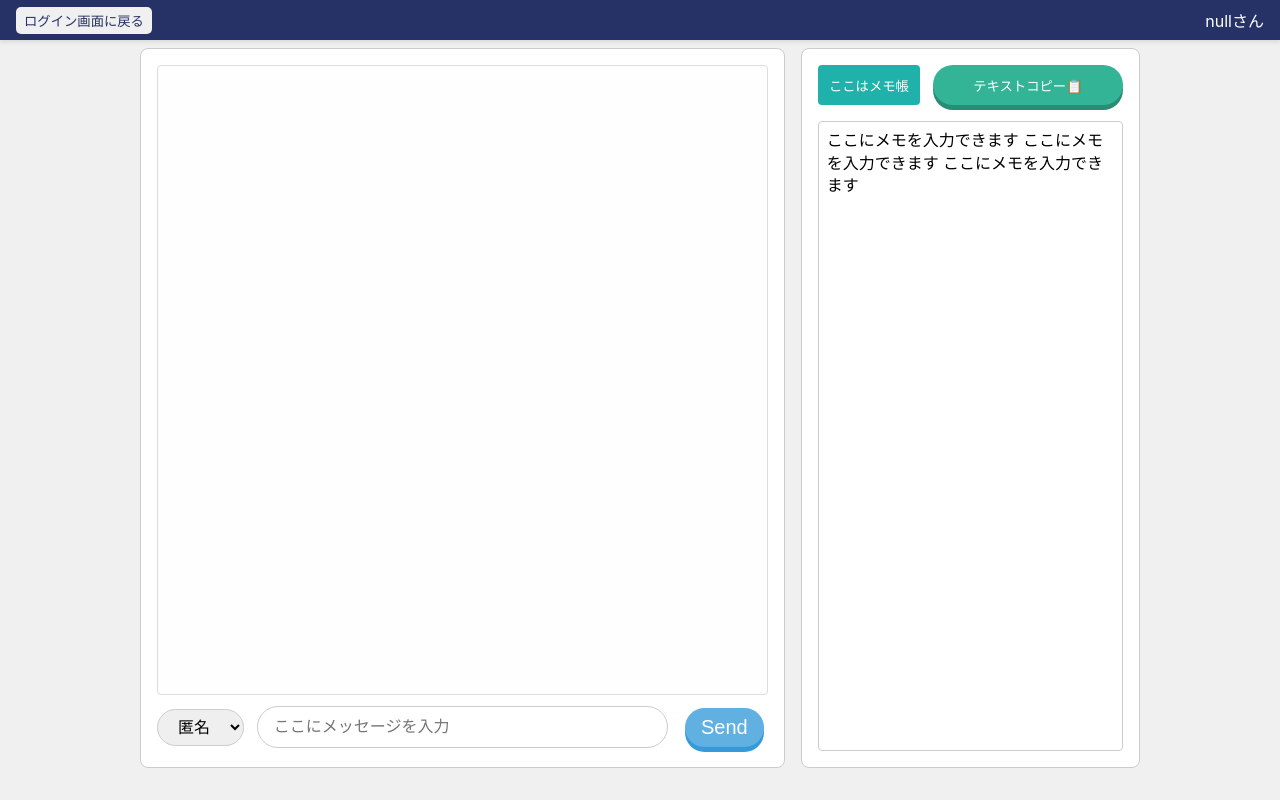
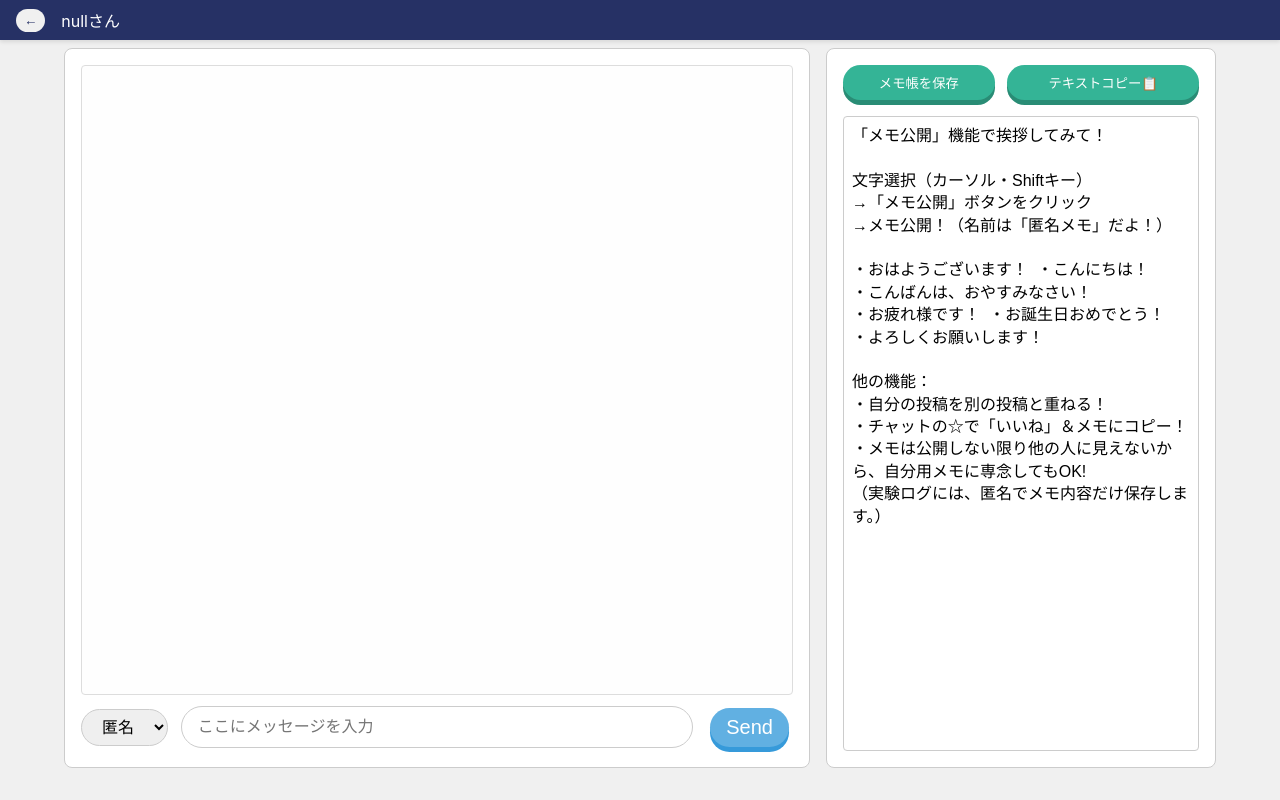
Before and after one commit to stumn/chatWithMemoPad, a website: page public/chat-room.html in a window 1280 px wide. Drawn offline with nearby package versions, Linux system fonts and the light colour scheme; no server answers.

Commit message:
見た目

```diff
--- a/public/chat-room.html
+++ b/public/chat-room.html
@@ -11,11 +11,9 @@
 
 <body>
   <header>
-    <button id="backButton" onclick="BackToLogin()">ログイン画面に戻る</button>
-    <div>
-      <span id="onlines"></span>
-      <span id="sign-up-name"></span>
-    </div>
+    <button id="backButton" onclick="BackToLogin()">←</button>
+    <span id="sign-up-name"></span>
+    <span id="onlines"></span>
   </header>
 
   <main>
@@ -38,10 +36,10 @@
 
     <div id="privateMemo">
       <div id="memoButtons">
-        <button id="memoPadButton">ここはメモ帳</button>
+        <button id="memoPadButton">メモ帳を保存</button>
         <button id="copyButton">テキストコピー📋</button>
       </div>
-      <textarea id="memoPad">ここにメモを入力できます ここにメモを入力できます ここにメモを入力できます</textarea>
+      <textarea id="memoPad"></textarea>
       <button id="hoverButton">メモ公開</button>
     </div>
   </main>
--- a/public/chat-room.js
+++ b/public/chat-room.js
@@ -5,14 +5,6 @@ const socket = io.connect('https://chatwithmemopad.onrender.com', {
     reconnectionDelayMax: 5000,     // 最大待機時間（ミリ秒）
     timeout: 10000,                 // 接続試行のタイムアウト時間（ミリ秒）
 });
-
-// const socket = io.connect('localhost:3000', {
-//     reconnect: true,                // 自動再接続を有効にする
-//     reconnectionAttempts: Infinity, // 無限回再接続を試みる
-//     reconnectionDelay: 1000,        // 再接続前の待機時間（ミリ秒）
-//     reconnectionDelayMax: 5000,     // 最大待機時間（ミリ秒）
-//     timeout: 10000,                 // 接続試行のタイムアウト時間（ミリ秒）
-// });
 
 // html要素の取得
 function $(id) {
@@ -24,6 +16,7 @@ function $(id) {
 
 const messageLists = $('messageLists');
 const memoPad = $('memoPad');
+const memoPadButton = $('memoPadButton');
 const hoverButton = $('hoverButton');
 // const notification = $('notification');
 const form = $('form');
@@ -75,6 +68,10 @@ function updateButtonPosition() {
     }
 }
 
+memoPadButton.addEventListener('click', () => {
+    updateSaveData();
+});
+
 function updateSaveData() {
     const text = memoPad.value;
     localStorage.setItem('memoPad', text);
@@ -117,6 +114,23 @@ document.addEventListener('DOMContentLoaded', () => {
     const savedMemo = localStorage.getItem('memoPad');
     if (savedMemo) {
         memoPad.value = savedMemo; // 保存されているメモを表示
+    } else {
+        memoPad.value = `「メモ公開」機能で挨拶してみて！
+
+文字選択（カーソル・Shiftキー）
+→「メモ公開」ボタンをクリック
+→メモ公開！（名前は「匿名メモ」だよ！）
+
+・おはようございます！  ・こんにちは！
+・こんばんは、おやすみなさい！
+・お疲れ様です！  ・お誕生日おめでとう！
+・よろしくお願いします！
+
+他の機能：
+・自分の投稿を別の投稿と重ねる！
+・チャットの☆で「いいね」＆メモにコピー！
+・メモは公開しない限り他の人に見えないから、自分用メモに専念してもOK!
+（実験ログには、匿名でメモ内容だけ保存します。）`;
     }
 
     const pathname = window.location.pathname;
@@ -140,7 +154,15 @@ function BackToLogin() {
 
 // 同時参加者数
 socket.on('onlineUsers', (onlines) => {
-    $('onlines').textContent = '接続中: ' + onlines.length + '人';
+    const num = onlines.length;
+    let displayMsg;
+    if (num > 30) { displayMsg = `盛り上がっています！たくさんの人と交流できます！`; }
+    else if (num > 15) { displayMsg = `活気のあるコミュニティです！今すぐ参加しよう！`; }
+    else if (num > 8) { displayMsg = `${num}人で語り合っています。お気軽に参加ください！`; }
+    else if (num > 1) { displayMsg = '新しい話題を共有しませんか？ あなたの一言で盛り上がります！'; }
+    else { displayMsg = `あなただけ！プライベートな空間でゆっくりどうぞ！`; }
+    console.log('onlines: ', num);
+    $('onlines').textContent = displayMsg;
 });
 
 ///////////////////////////////////////////////////
@@ -708,6 +730,7 @@ function setupBookmarkClickHandler(button, message) {
 function addToMemoPad(message) {
     const messageContent = message.msg + '(' + message.name + ')' + '\n';
     memoPad.value += messageContent;
+    updateSaveData();
 }
 
 function enableDragAndDrop(item) {
--- a/public/style.css
+++ b/public/style.css
@@ -19,20 +19,23 @@ header {
     right: 0;
     z-index: 100;
     display: flex;
-    justify-content: space-between;
+    /* justify-content: space-between; */
     align-items: center;
     padding: 0.5rem 1rem;
     box-shadow: 0 2px 4px rgba(0, 0, 0, 0.1);
     height: 1.5rem;
 }
 
-header>div {
+/* header>div {
     display: flex;
-    align-items: center;
+} */
+
+#sign-up-name {
+    margin-left: 1rem;
 }
 
 #onlines {
-    margin-right: 1rem;
+    margin: auto;
 }
 
 header>button {
@@ -40,7 +43,7 @@ header>button {
     color: #263165;
     border: none;
     padding: 0.25rem 0.5rem;
-    border-radius: 5px;
+    border-radius: 60px;
     cursor: pointer;
     outline: none;
 }
@@ -55,7 +58,7 @@ main {
     flex-direction: row;
     gap: 16px;
     padding-top: 0.5rem;
-    max-width: 1000px;
+    max-width: 90vw;
     margin: 2.5rem auto 0 auto;
 }
 
@@ -73,7 +76,6 @@ main {
 
 #messageLists {
     flex: 1;
-    overflow-y: auto;
     border: 1px solid #ddd;
     border-radius: 4px;
     padding: 8px;
@@ -473,13 +475,23 @@ span.bookmark-count {
 
 #memoPadButton {
     flex: 3;
-    padding: 8px 10px;
-    background-color: #20b2aa;
+    display: inline-block;
+    padding: 8px 16px;
+    background-color: #34b496;
+    box-shadow: 0 5px 0 #298c75;
+    /* 影の太さ・色 */
+    border: none;
+    border-radius: 60px;
     color: #fff;
-    border: none;
-    border-radius: 4px;
-    cursor: default;
-    overflow-y: auto;
+    cursor: pointer;
+    text-decoration: none;
+    /* 文字の下線を消す */
+}
+
+/* クリック時 */
+#memoPadButton:active {
+    box-shadow: none;
+    transform: translateY(5px);
 }
 
 #copyButton {
@@ -487,7 +499,6 @@ span.bookmark-count {
     padding: 8px 16px;
     display: inline-block;
     border: none;
-    padding: 0.8em 3em;
     background-color: #34b496;
     box-shadow: 0 5px 0 #298c75;
     /* 影の太さ・色 */
@@ -533,6 +544,7 @@ span.bookmark-count {
     box-shadow: none;
     transform: translateY(5px);
 }
+
 /*
 .myChat {
     background-color: rgba(250, 250, 210, 0.896);
```
